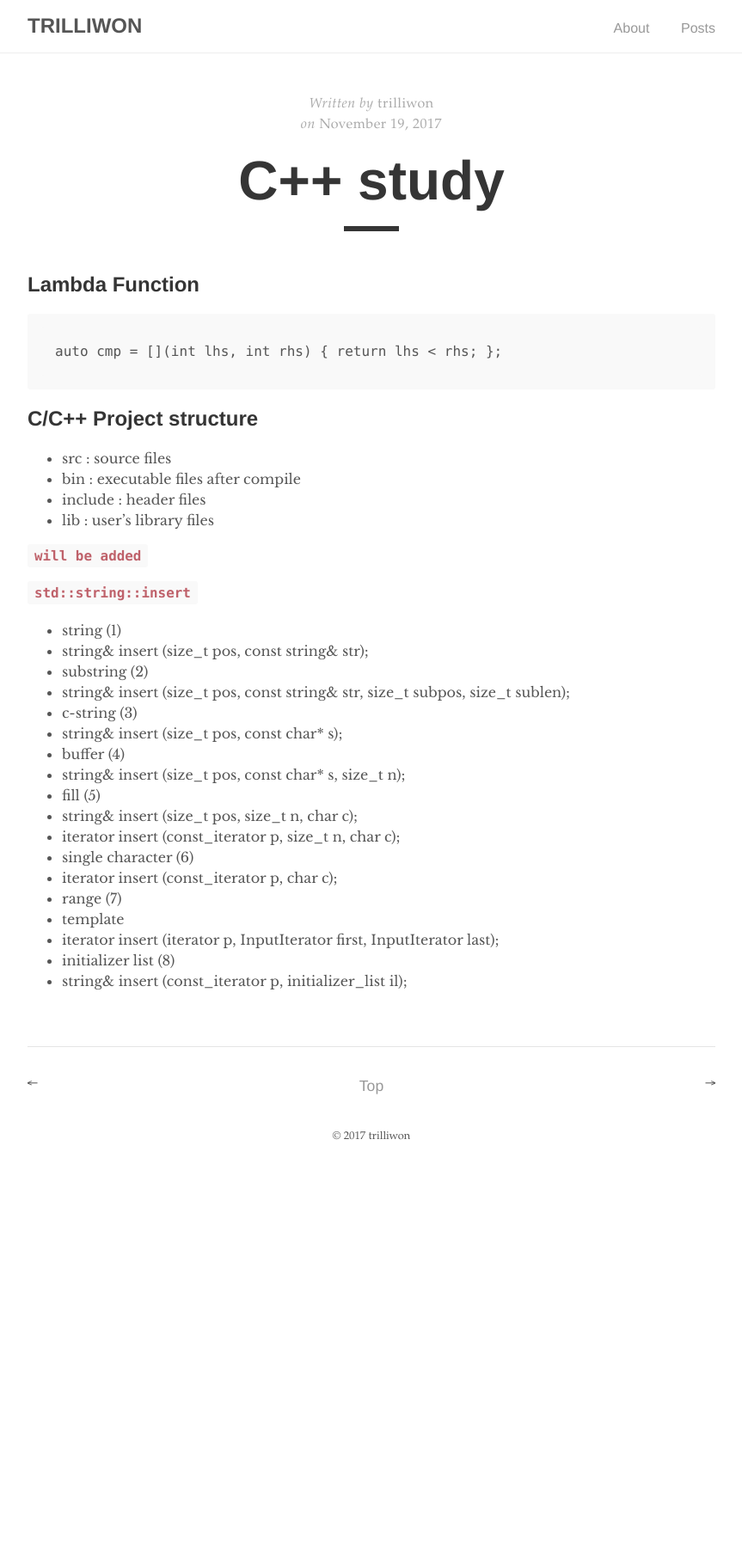
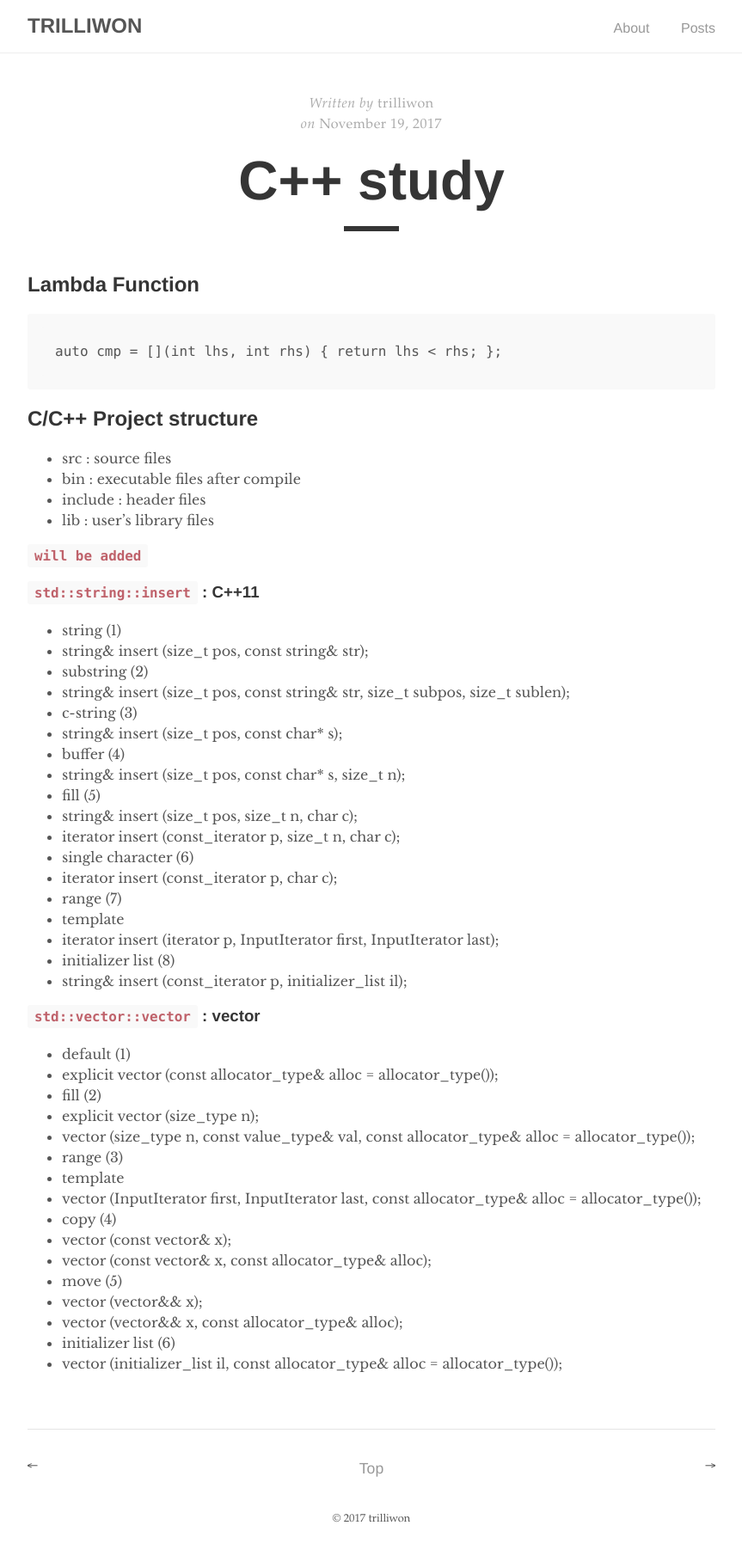
Before and after one commit to trilliwon/ABL, a Jekyll site: the page built from _posts/2017-11-19-cpp-howto.md, in a window 1280 px wide. Shown: the whole page at 86% size, without its empty margins (208-1071 px from the left). Built offline with Jekyll 4.4.1, drawn with Linux system fonts in a browser that asks for light colours; before the commit the page ends 1365 px from its top, so only the background shows below that.

Commit message:
Fri Dec  1 12:33:54 KST 2017

```diff
--- a/_posts/2017-11-19-cpp-howto.md
+++ b/_posts/2017-11-19-cpp-howto.md
@@ -22,7 +22,7 @@ auto cmp = [](int lhs, int rhs) { return lhs < rhs; };
 
 ### `will be added`
 
-### `std::string::insert`
+### `std::string::insert` : C++11
 
 - string (1)
  - string& insert (size_t pos, const string& str);
@@ -42,3 +42,22 @@ auto cmp = [](int lhs, int rhs) { return lhs < rhs; };
  - iterator insert (iterator p, InputIterator first, InputIterator last);
 - initializer list (8)
  - string& insert (const_iterator p, initializer_list<char> il);
+
+### `std::vector::vector` : vector
+
+- default (1)
+ - explicit vector (const allocator_type& alloc = allocator_type());
+- fill (2)
+ - explicit vector (size_type n);
+  - vector (size_type n, const value_type& val, const allocator_type& alloc = allocator_type());
+- range (3)
+ - template <class InputIterator>
+  - vector (InputIterator first, InputIterator last, const allocator_type& alloc = allocator_type());
+- copy (4)
+ - vector (const vector& x);
+ - vector (const vector& x, const allocator_type& alloc);
+- move (5)
+ - vector (vector&& x);
+ - vector (vector&& x, const allocator_type& alloc);
+- initializer list (6)
+ - vector (initializer_list<value_type> il, const allocator_type& alloc = allocator_type());
```
